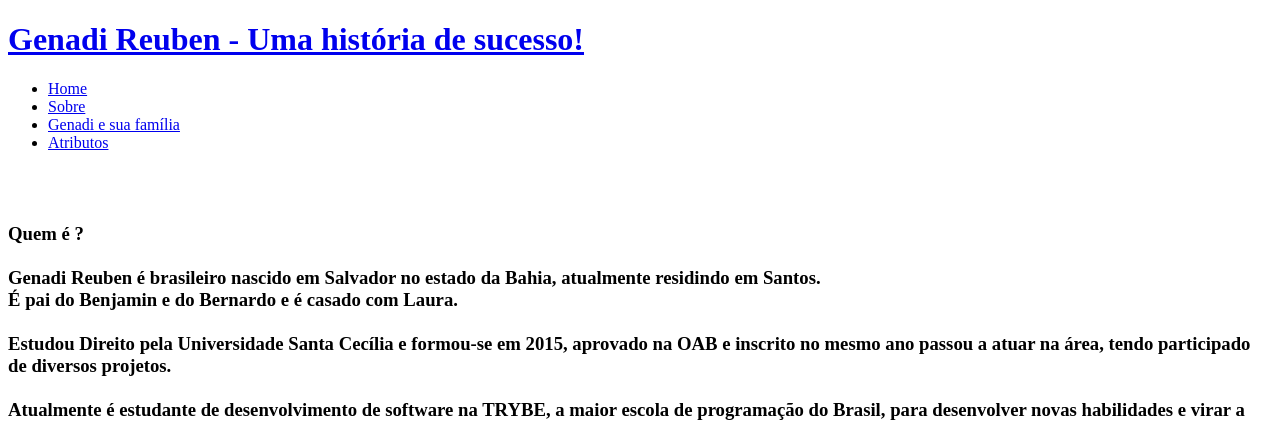
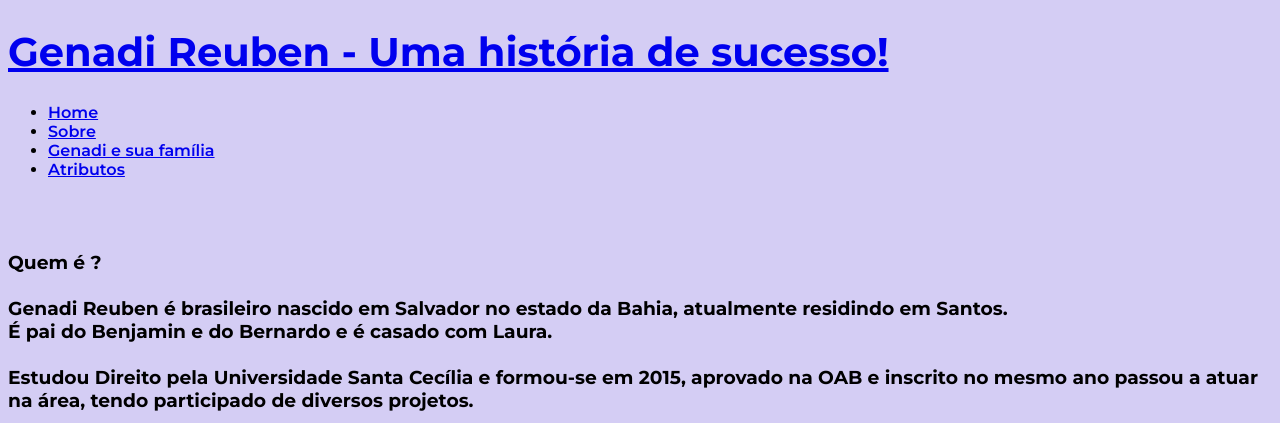
Before and after one commit to genadireuben/genadireuben.github.io, a plain HTML site: page index.html in a window 1280 px wide. Shown: the top 423 px of the page. Drawn offline with Linux system fonts and the light colour scheme.

Commit message:
adicionei cores e formatação

```diff
--- a/index.html
+++ b/index.html
@@ -3,7 +3,10 @@
 <head>
     <meta charset="UTF-8">
     <meta name="viewport" content="width=device-width, initial-scale=1.0">
+    <link rel="preconnect" href="https://fonts.gstatic.com">
+<link href="https://fonts.googleapis.com/css2?family=Montserrat:ital,wght@0,100;0,200;0,300;0,400;0,500;0,600;0,700;0,800;0,900;1,100;1,200;1,300;1,400;1,500;1,600;1,700;1,800;1,900&display=swap" rel="stylesheet">
     <title>Genadi Reuben's Portfolio</title>
+    <link rel="stylesheet" type="text/css" href="style.css">
 </head>
 <body>
     <h1 id="inicio"> <a href="https://br.linkedin.com/in/genadi-reuben" target="_blank">Genadi Reuben - Uma história de sucesso!</a></h1>
--- /dev/null
+++ b/style.css
@@ -0,0 +1,13 @@
+body {
+    display: flexbox;
+    background-color: #D4CDF4;
+    font-family: 'Montserrat', sans-serif;
+    font-size: 16px;
+    font-weight: 600;
+
+}
+
+h1 {
+    font-size: 40px;
+    color:black  ;
+}
```
